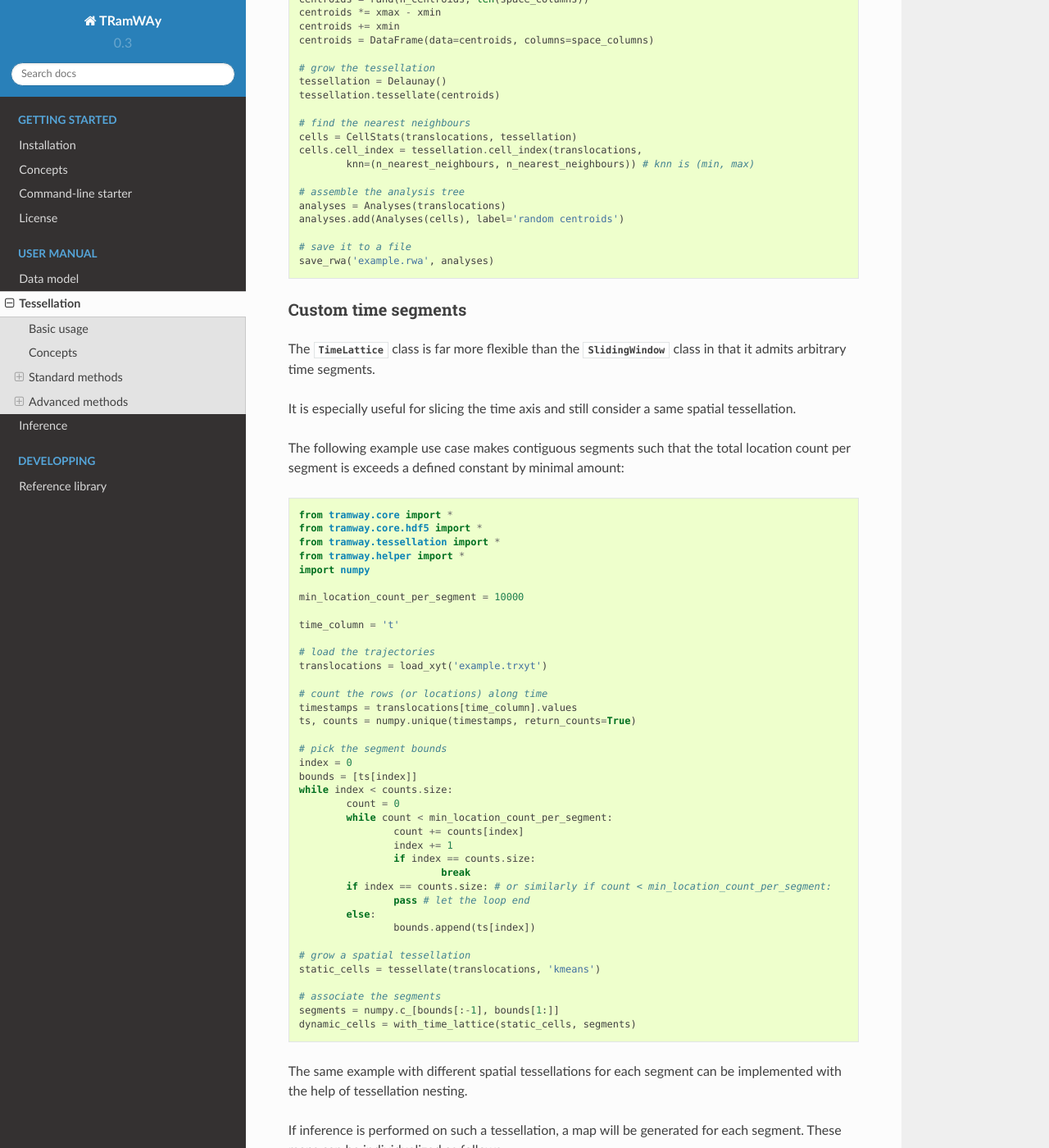
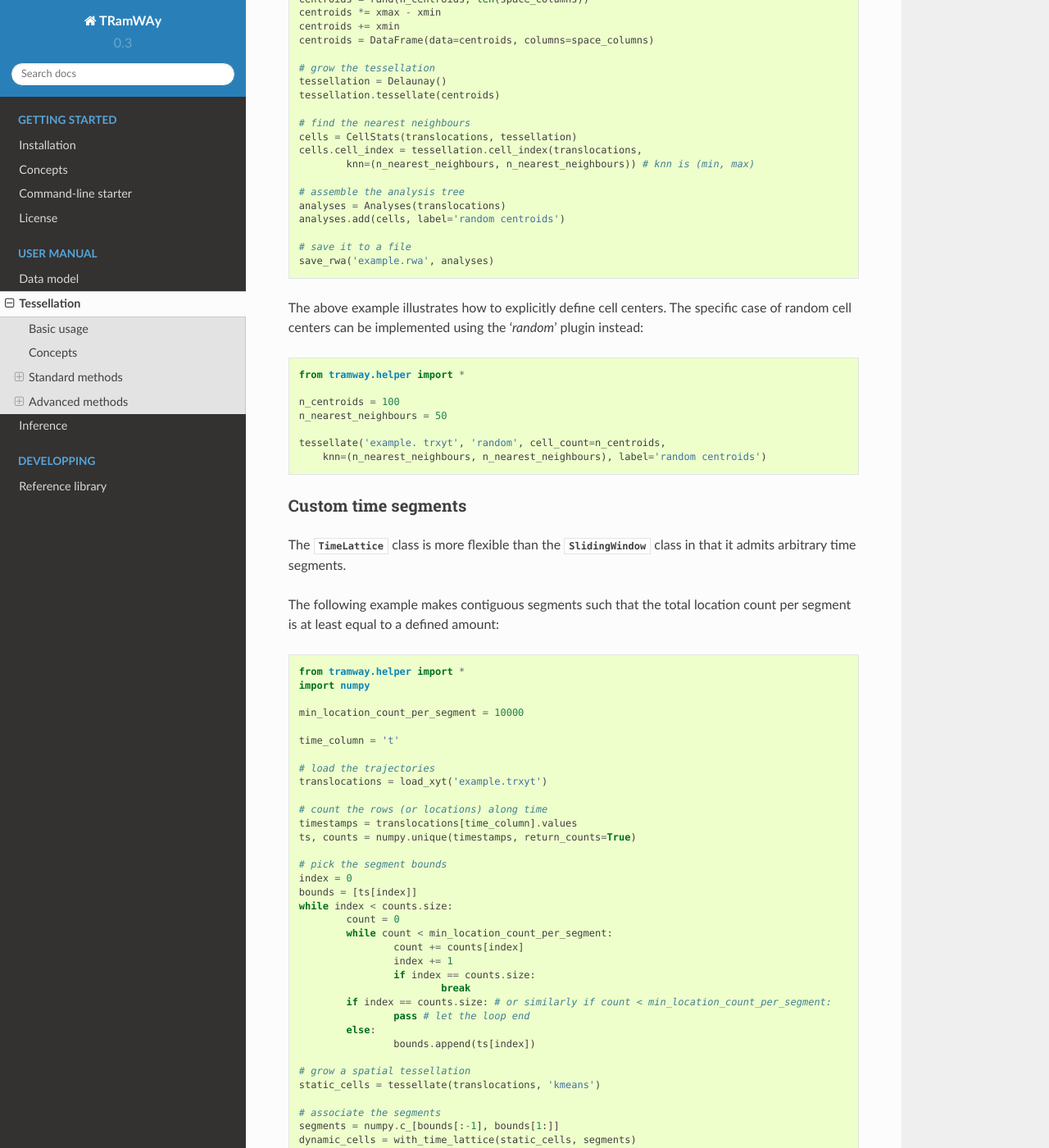
Before and after one commit to DecBayComp/TRamWAy, a Sphinx documentation site: the page built from doc/tessellation.rst, in a window 1280 px wide and 1400 px high, scrolled down 5126 px. Shown: the whole window at 82% size. Built offline with Sphinx 7.4.7 and the Read the Docs theme 2.0.0, drawn with Linux system fonts in a browser that asks for light colours; some of the changed text lies outside the part shown.

```diff
--- a/doc/tessellation.rst
+++ b/doc/tessellation.rst
@@ -231,26 +231,36 @@
 
 	# assemble the analysis tree
 	analyses = Analyses(translocations)
-	analyses.add(Analyses(cells), label='random centroids')
+	analyses.add(cells, label='random centroids')
 
 	# save it to a file
 	save_rwa('example.rwa', analyses)
 
 
+The above example illustrates how to explicitly define cell centers.
+The specific case of random cell centers can be implemented using the '*random*' plugin instead:
+
+.. code-block:: python
+
+    from tramway.helper import *
+
+    n_centroids = 100
+    n_nearest_neighbours = 50
+
+    tessellate('example. trxyt', 'random', cell_count=n_centroids,
+        knn=(n_nearest_neighbours, n_nearest_neighbours), label='random centroids')
+
+
+
 Custom time segments
 ^^^^^^^^^^^^^^^^^^^^
 
-The :class:`~tramway.tessellation.time.TimeLattice` class is far more flexible than the :class:`~tramway.tessellation.window.SlidingWindow` class in that it admits arbitrary time segments.
+The :class:`~tramway.tessellation.time.TimeLattice` class is more flexible than the :class:`~tramway.tessellation.window.SlidingWindow` class in that it admits arbitrary time segments.
 
-It is especially useful for slicing the time axis and still consider a same spatial tessellation.
-
-The following example use case makes contiguous segments such that the total location count per segment is exceeds a defined constant by minimal amount:
+The following example makes contiguous segments such that the total location count per segment is at least equal to a defined amount:
 
 .. code-block:: python
 
-	from tramway.core import *
-	from tramway.core.hdf5 import *
-	from tramway.tessellation import *
 	from tramway.helper import *
 	import numpy
 
@@ -290,7 +300,7 @@
 
 The same example with different spatial tessellations for each segment can be implemented with the help of tessellation nesting.
 
-If inference is performed on such a tessellation, a map will be generated for each segment.
+If maps are inferred on such a tessellation, separate maps will be generated for each segment.
 These maps can be individualized as follows:
 
 .. code-block:: python
```
Also changed, not shown: doc/commandline.rst (+11 -1 lines), doc/conf.py (+7 -7 lines), 1 other file.
